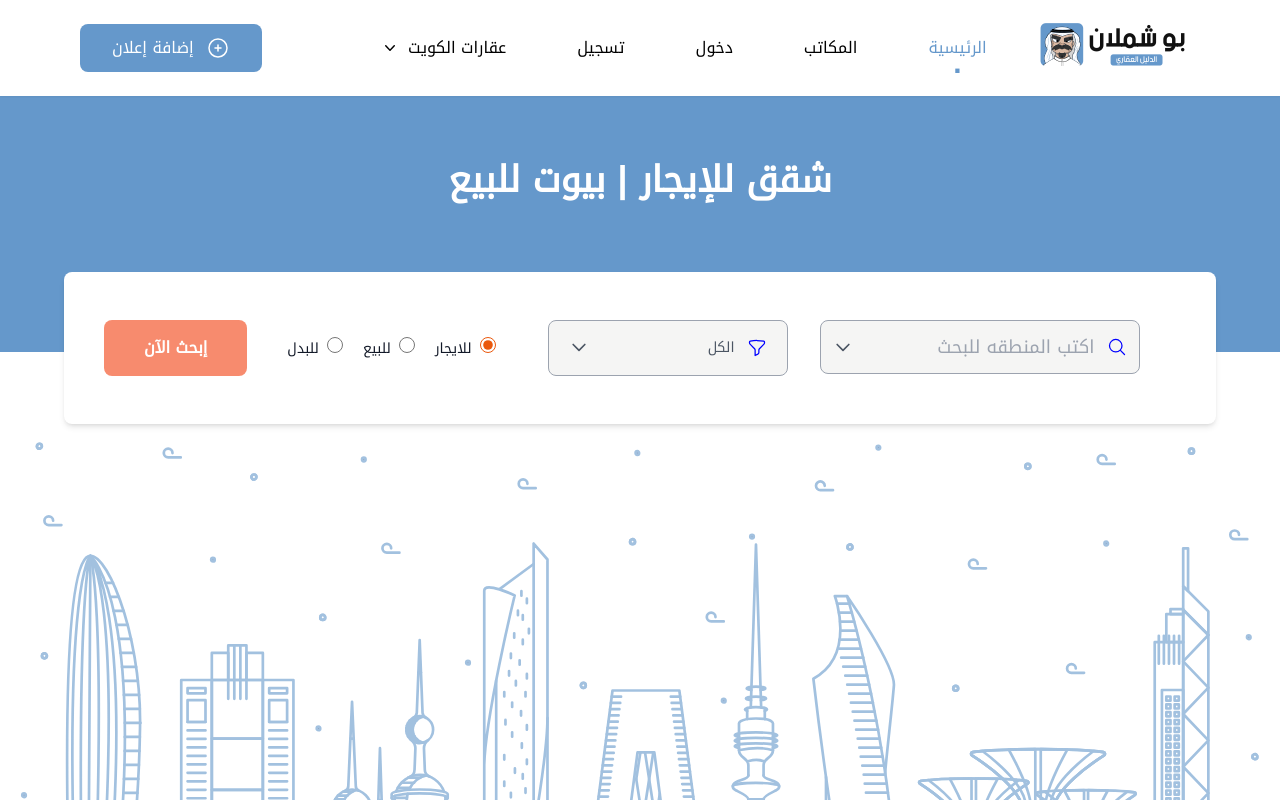
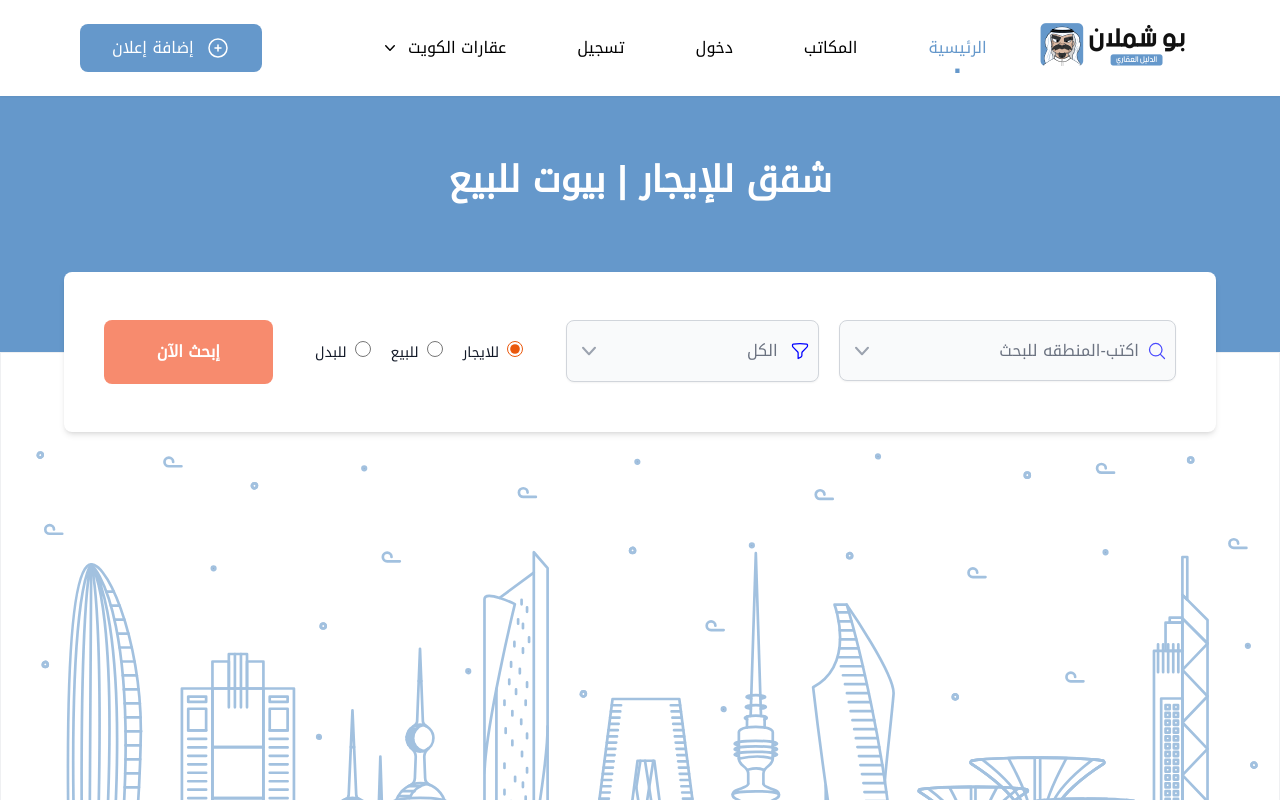
Before and after one commit to samiur-r/square-feet, a Next.js app: page / in a window 1280 px wide. Shown: the top 800 px of the page. Built offline with nearby package versions, Linux system fonts and the light colour scheme.

Commit message:
chore: replace old component with filter auto complete

```diff
--- a/src/components/AutoComplete.tsx
+++ b/src/components/AutoComplete.tsx
@@ -1,4 +1,4 @@
-import { Fragment, useState } from 'react'
+import { Dispatch, Fragment, SetStateAction, useState } from 'react'
 import { Combobox, Transition } from '@headlessui/react'
 import { ChevronUpIcon, ChevronDownIcon } from '@heroicons/react/20/solid'
 
@@ -7,11 +7,15 @@ import { LocationType } from 'intefaces'
 interface AutoCompleteProps {
   locations: LocationType[]
   isHomePage?: boolean
+  showFilterCombobox?: boolean
+  handleSetShowFilterCombobox?: Dispatch<SetStateAction<boolean>>
 }
 
 const AutoComplete: React.FC<AutoCompleteProps> = ({
   locations,
-  isHomePage
+  isHomePage,
+  showFilterCombobox,
+  handleSetShowFilterCombobox
 }) => {
   const [selected, setSelected] = useState(
     isHomePage
@@ -22,6 +26,14 @@ const AutoComplete: React.FC<AutoCompleteProps> = ({
   )
 
   const [query, setQuery] = useState('')
+
+  // TODO: optimize the func
+  const changeShowFilterComboboxStatus = (open: boolean) => {
+    setTimeout(() => {
+      // @ts-ignore
+      handleSetShowFilterCombobox(open)
+    })
+  }
 
   const filteredLocations =
     query === ''
@@ -34,16 +46,20 @@ const AutoComplete: React.FC<AutoCompleteProps> = ({
         )
 
   return (
-    <div className="dir-rtl w-full relative mt-10">
+    <div className="dir-rtl w-full relative">
       <Combobox value={selected} onChange={setSelected}>
         {({ open }) => (
-          <div>
-            {/* eslint-disable-next-line react/jsx-no-useless-fragment */}
-            <>
+          <>
+            {showFilterCombobox !== undefined &&
+              showFilterCombobox !== open &&
+              changeShowFilterComboboxStatus(open)}
+            <div>
               <div
                 className={`${
-                  isHomePage ? 'bg-gray-100' : 'bg-white'
-                } flex py-3 px-2 gap-2 items-center border border-gray-300 w-full h-full cursor-default overflow-hidden rounded-lg text-left outline-none`}
+                  isHomePage
+                    ? 'bg-gray-50 rounded-full md:rounded-lg'
+                    : 'bg-white rounded-lg'
+                } flex py-3.5 px-2 gap-2 items-center border border-gray-300 shadow-sm w-full h-full cursor-default overflow-hidden text-left outline-none`}
               >
                 {isHomePage && (
                   <div className="flex items-center">
@@ -63,13 +79,18 @@ const AutoComplete: React.FC<AutoCompleteProps> = ({
                     </svg>
                   </div>
                 )}
-                <Combobox.Button className="w-full h-8" as="div">
+                <Combobox.Button className="w-full h-full" as="div">
                   <Combobox.Input
                     id="location"
                     className="peer w-full bg-inherit h-full text-base leading-5 text-gray-500 outline-none"
-                    placeholder=" "
-                    // @ts-ignore
-                    displayValue={(location) => location?.title}
+                    placeholder={`${isHomePage ? 'اكتب المنطقه للبحث' : ' '}`}
+                    displayValue={(location) => {
+                      if (open) {
+                        return ''
+                      }
+                      // @ts-ignore
+                      return location?.title
+                    }}
                     onChange={(event) => setQuery(event.target.value)}
                   />
                   {!isHomePage && (
@@ -102,7 +123,11 @@ const AutoComplete: React.FC<AutoCompleteProps> = ({
                 leaveTo="opacity-0"
                 afterLeave={() => setQuery('')}
               >
-                <Combobox.Options className="z-20 bg-white absolute pr-2 overflow-y-scroll mt-5 md:mt-1 left-0 max-h-80 w-full rounded-md py-1 text-base shadow-lg ring-1 ring-black ring-opacity-5 focus:outline-none sm:text-sm">
+                <Combobox.Options
+                  className={`${
+                    isHomePage && 'hidden md:block'
+                  } z-20 bg-white absolute pr-2 overflow-y-scroll mt-3 left-0 max-h-80 w-full rounded-lg text-base shadow-lg ring-1 ring-black ring-opacity-5 focus:outline-none sm:text-sm`}
+                >
                   {filteredLocations.length === 0 && query !== '' ? (
                     <div className="relative cursor-default select-none py-2 px-4 text-gray-700">
                       لا توجد منطقه بهذا الاسم
@@ -151,8 +176,8 @@ const AutoComplete: React.FC<AutoCompleteProps> = ({
                   )}
                 </Combobox.Options>
               </Transition>
-            </>
-          </div>
+            </div>
+          </>
         )}
       </Combobox>
     </div>
--- a/src/components/FilterAutoComplete.tsx
+++ b/src/components/FilterAutoComplete.tsx
@@ -1,4 +1,11 @@
-import { Fragment, useState, SetStateAction, Dispatch } from 'react'
+import {
+  Fragment,
+  useState,
+  useRef,
+  SetStateAction,
+  Dispatch,
+  useEffect
+} from 'react'
 import { Combobox, Transition } from '@headlessui/react'
 import { ChevronUpIcon, ChevronDownIcon } from '@heroicons/react/20/solid'
 import Image from 'next/image'
@@ -12,17 +19,39 @@ interface FilterAutoCompleteProps {
   locations: LocationType[]
   purposes: Array<{ id: number; title: string }>
   propertyTypes: Array<{ id: number; title: string }>
+  isLocationDropDownOpen: boolean
   handleIsLocationDropDownOpen: Dispatch<SetStateAction<boolean>>
+  showOptions?: boolean
 }
 
 const FilterAutoComplete: React.FC<FilterAutoCompleteProps> = ({
   locations,
   purposes,
   propertyTypes,
-  handleIsLocationDropDownOpen
+  isLocationDropDownOpen,
+  handleIsLocationDropDownOpen,
+  showOptions
 }) => {
   const [selected, setSelected] = useState(locations[0])
   const [query, setQuery] = useState('')
+  const [showFilterModal, setShowFilterModal] = useState(false)
+
+  const isOpenRef = useRef<HTMLInputElement>(null)
+  const comboBtn = useRef<HTMLButtonElement>(null)
+
+  const handleInputFocus = () => comboBtn.current?.click()
+
+  useEffect(() => {
+    if (showOptions) handleInputFocus()
+  }, [showOptions])
+
+  // TODO: optimize the func
+  const changeOpenStatus = () => {
+    const isOpen = isOpenRef?.current?.value
+    setTimeout(() => {
+      handleIsLocationDropDownOpen(isOpen === 'true')
+    })
+  }
 
   const [propertyType, setPropertyType] = useState({
     id: propertyTypes[0].id,
@@ -36,7 +65,6 @@ const FilterAutoComplete: React.FC<FilterAutoCompleteProps> = ({
     PRICE_RANGES.min,
     PRICE_RANGES.max
   ])
-  const [showFilterModal, setShowFilterModal] = useState(false)
 
   const filteredLocations =
     query === ''
@@ -52,12 +80,10 @@ const FilterAutoComplete: React.FC<FilterAutoCompleteProps> = ({
     <div className="dir-rtl w-full">
       <Combobox value={selected} onChange={setSelected}>
         {({ open }) => (
+          <>
+            {open !== isLocationDropDownOpen && changeOpenStatus()}
+            <input ref={isOpenRef} type="hidden" value={`${open}`} />
             <div className="relative">
-            {/* eslint-disable-next-line react/jsx-no-useless-fragment */}
-            <>
-              {open
-                ? handleIsLocationDropDownOpen(true)
-                : handleIsLocationDropDownOpen(false)}
               <div className="flex py-3 px-2 gap-2 items-center relative w-full h-full cursor-default overflow-hidden rounded-lg bg-white text-left md:shadow-md outline-none">
                 <Combobox.Button className="hidden md:flex items-center">
                   {open ? (
@@ -72,11 +98,20 @@ const FilterAutoComplete: React.FC<FilterAutoCompleteProps> = ({
                     />
                   )}
                 </Combobox.Button>
+                <Combobox.Button className="hidden" ref={comboBtn} />
                 <Combobox.Button className="w-full h-8" as="div">
                   <Combobox.Input
+                    // @ts-ignore
+                    key={open}
                     className="w-full h-full text-base leading-5 text-gray-900 outline-none"
+                    placeholder="اكتب المنطقه للبحث"
+                    displayValue={(location) => {
+                      if (open) {
+                        return ''
+                      }
                       // @ts-ignore
-                    displayValue={(location) => location?.title}
+                      return location?.title
+                    }}
                     onChange={(event) => setQuery(event.target.value)}
                   />
                 </Combobox.Button>
@@ -97,6 +132,7 @@ const FilterAutoComplete: React.FC<FilterAutoCompleteProps> = ({
                     />
                   </svg>
                 </div>
+                {!showOptions && (
                   <div className="md:hidden">
                     <Link href="/">
                       <a className="flex items-center">
@@ -109,6 +145,7 @@ const FilterAutoComplete: React.FC<FilterAutoCompleteProps> = ({
                       </a>
                     </Link>
                   </div>
+                )}
               </div>
               <Transition
                 as={Fragment}
@@ -160,8 +197,8 @@ const FilterAutoComplete: React.FC<FilterAutoCompleteProps> = ({
                   )}
                 </Combobox.Options>
               </Transition>
+            </div>
           </>
-          </div>
         )}
       </Combobox>
       <FilterModal
--- a/src/components/Home/Banner.tsx
+++ b/src/components/Home/Banner.tsx
@@ -3,7 +3,7 @@ import React from 'react'
 
 const Banner = () => {
   return (
-    <div className="opacity-60 flex justify-center -mt-10 md:-mt-20">
+    <div className="opacity-60 flex justify-center -mt-10 md:-mt-20 border">
       <Image
         src="/images/banner.svg"
         width={1350}
--- a/src/components/ListBox.tsx
+++ b/src/components/ListBox.tsx
@@ -8,7 +8,8 @@ interface OptType {
 }
 
 interface ListProps {
-  placeholder: string
+  selectedOpt: OptType | undefined
+  placeholder?: string
   options: Array<OptType>
   isFloatingLabel?: boolean
   showFilterIcon?: boolean
@@ -16,18 +17,19 @@ interface ListProps {
 }
 
 const List: React.FC<ListProps> = ({
+  selectedOpt,
   placeholder,
   options,
   isFloatingLabel,
   showFilterIcon,
   bgGray
 }) => {
-  const [selected, setSelected] = useState<OptType | undefined>(undefined)
+  const [selected, setSelected] = useState<OptType | undefined>(selectedOpt)
 
   return (
     <Listbox value={selected} onChange={setSelected}>
       {({ open }) => (
-        <div className="relative">
+        <div className="relative dir-rtl">
           {isFloatingLabel && (
             <span
               className={`${(open || selected) && '-top-2 mx-4 text-sm'} ${
@@ -39,8 +41,10 @@ const List: React.FC<ListProps> = ({
           )}
           <Listbox.Button
             className={`${
-              bgGray ? 'bg-gray-50' : 'bg-white'
-            } flex justify-between items-center py-4 px-2 relative w-full cursor-text rounded-lg border border-gray-300 shadow-sm focus:border-primary focus:outline-none text-base text-gray-500`}
+              bgGray
+                ? 'bg-gray-50 rounded-full md:rounded-lg'
+                : 'bg-white rounded-lg'
+            } flex justify-between items-center py-4 px-2 relative w-full cursor-text border border-gray-300 shadow-sm focus:border-primary focus:outline-none text-base text-gray-500`}
           >
             <span className="flex gap-3 items-center w-full">
               <span className={`${!showFilterIcon && 'hidden'}`}>
@@ -82,7 +86,7 @@ const List: React.FC<ListProps> = ({
             leaveFrom="opacity-100"
             leaveTo="opacity-0"
           >
-            <Listbox.Options className="absolute z-20 mt-3 max-h-60 w-full overflow-auto rounded-lg bg-white py-1 text-base shadow-lg ring-1 ring-black ring-opacity-5 focus:outline-none sm:text-sm">
+            <Listbox.Options className="absolute z-20 mt-3 max-h-60 w-full overflow-auto rounded-lg bg-white text-base shadow-lg ring-1 ring-black ring-opacity-5 focus:outline-none sm:text-sm">
               {options.map((option) => (
                 <Listbox.Option
                   key={option.id}
--- a/src/components/Nav.tsx
+++ b/src/components/Nav.tsx
@@ -1173,6 +1173,7 @@ const Nav: React.FC = () => {
               locations={locations}
               purposes={purposes}
               propertyTypes={propertyTypes}
+              isLocationDropDownOpen={isLocationDropDownOpen}
               handleIsLocationDropDownOpen={setIsLocationDropDownOpen}
             />
           )}
--- a/src/components/SearchBox/index.tsx
+++ b/src/components/SearchBox/index.tsx
@@ -1,12 +1,11 @@
-/* eslint-disable @typescript-eslint/no-unused-vars */
 import React, { useEffect, useState } from 'react'
+import Link from 'next/link'
+// eslint-disable-next-line @typescript-eslint/no-unused-vars
+import dynamic from 'next/dynamic'
 
-import { PRICE_RANGES } from 'constant'
-import { LocationType } from 'intefaces'
-import Link from 'next/link'
-import SelectDropZone from './SelectDropzone'
-import SelectPropertyType from './SelectPropertyType'
-import FilterModal from './FilterModal'
+import ListBox from 'components/ListBox'
+import AutoComplete from 'components/AutoComplete'
+import FilterAutoComplete from 'components/FilterAutoComplete'
 
 const propertyTypes = [
   {
@@ -953,49 +952,6 @@ const locations = [
   }
 ]
 
-const posts = [
-  {
-    _id: '633b3a5dfe37729cc703fc74',
-    user: 1,
-    state: 'محافظة مبارك الكب',
-    city: 'ابوفطيره',
-    propertyType: 'شقه',
-    purpose: 'للايجار',
-    price: '2000',
-    description: 'flat in ابوفطيره city'
-  },
-  {
-    _id: '633b3c09fe37729cc703fc75',
-    user: 1,
-    state: 'محافظة مبارك الكب',
-    city: 'ابوفطيره',
-    propertyType: 'شقه',
-    purpose: 'للايجار',
-    price: '3000',
-    description: 'Another flat in ابوفطيره city'
-  },
-  {
-    _id: '633b3cbcfe37729cc703fc76',
-    user: 2,
-    state: 'محافظة مبارك الكب',
-    city: 'اسواق القرين - غرب ابوفطيره',
-    propertyType: 'كبد',
-    purpose: 'للبيع',
-    price: '55000',
-    description: 'House sell in اسواق القرين - غرب ابوفطيره city'
-  },
-  {
-    _id: '633b3db0fe37729cc703fc77',
-    user: 2,
-    state: 'محافظة حولي',
-    city: 'السلام',
-    propertyType: 'شقه',
-    purpose: 'للايجار',
-    price: '4000',
-    description: 'Apartment rent in السلام city'
-  }
-]
-
 const purposes = [
   {
     id: 0,
@@ -1012,70 +968,38 @@ const purposes = [
 ]
 
 const SearchBox = () => {
-  const [propertyType, setPropertyType] = useState({
-    id: propertyTypes[0].id,
-    title: propertyTypes[0].title
-  })
   const [purpose, setPurpose] = useState({
     id: purposes[2].id,
     title: purposes[2].title
   })
-  const [locationsSelected, setLocationsSelected] = useState<LocationType[]>([])
-  const [filteredPosts, setFilteredPosts] = useState(posts)
-  const [priceRange, setPriceRange] = useState([
-    PRICE_RANGES.min,
-    PRICE_RANGES.max
-  ])
-  const [showFilterModal, setShowFilterModal] = useState(false)
+  const [isLocationDropDownOpen, setIsLocationDropDownOpen] = useState(false)
+  const [
+    isLocationDropDownOpenUpdatedOnce,
+    setIsLocationDropDownOpenUpdatedOnce
+  ] = useState(false)
+  const [showFilterCombobox, setShowFilterCombobox] = useState(false)
 
-  const handleSetPropertyType = (id: number, title: string) => {
-    setPropertyType({ id, title })
-  }
+  useEffect(() => {
+    if (isLocationDropDownOpen) setIsLocationDropDownOpenUpdatedOnce(false)
+  }, [isLocationDropDownOpen])
 
-  const handleSetLocationsSelected = (regions: LocationType[]) => {
-    setLocationsSelected(regions)
-  }
-
-  const filterPosts = () => {
-    // const filteredByPurpose = posts.filter(
-    //   (post: { purpose: string }) => post.purpose === purpose
-    // )
-    // const filteredByPropertyType =
-    //   propertyType === 'الكل'
-    //     ? filteredByPurpose
-    //     : filteredByPurpose.filter(
-    //         (post: { propertyType: string }) =>
-    //           post.propertyType === propertyType
-    //       )
-    // const filteredByLocation = !locationsSelected.length
-    //   ? filteredByPropertyType
-    //   : locationsSelected[0].type === 'all'
-    //   ? filteredByPropertyType
-    //   : locationsSelected[0].type === 'state'
-    //   ? filteredByPropertyType.filter(
-    //       (post: { state: unknown }) =>
-    //         post.state === locationsSelected[0].value
-    //     )
-    //   : filteredByPropertyType.filter((post: { city: unknown }) =>
-    //       locationsSelected
-    //         .map((location: { value: unknown }) => location.value)
-    //         .includes(post.city)
-    //     )
-    setFilteredPosts([])
-  }
+  useEffect(() => {
+    if (isLocationDropDownOpenUpdatedOnce)
+      setShowFilterCombobox(isLocationDropDownOpen)
+  }, [isLocationDropDownOpen])
 
   return (
-    <div className="container max-w-6xl md:flex grid grid-cols-1 w-full md:w-auto px-5 md:px-10 pb-12 md:pb-auto md:py-12 md:rounded-lg md:shadow-md mt-20 md:-mt-20 bg-white">
+    <>
+      <div className="container relative z-10 max-w-6xl md:flex gap-5 grid grid-cols-1 w-full md:w-auto px-5 md:px-10 pb-10 md:pb-auto md:py-12 md:rounded-lg md:shadow-md mt-10 md:-mt-20 bg-white">
         <Link href="/filter">
           <button
             type="button"
-          className="bg-secondary w-full md:w-auto whitespace-nowrap order-4 md:order-1 opacity-80 hover:opacity-100 text-white font-bold py-4 px-10 md:rounded-lg rounded-full"
-          onClick={filterPosts}
+            className="md:w-2/12 py-5 bg-secondary whitespace-nowrap order-4 md:order-1 opacity-80 hover:opacity-100 text-white font-bold flex justify-center items-center md:rounded-lg rounded-full"
           >
             إبحث الآن
           </button>
         </Link>
-      <div className="md:hidden mb-5 cursor-pointer w-full grid grid-cols-3 rounded-full border">
+        <div className="md:hidden cursor-pointer grid grid-cols-3 rounded-full border">
           {purposes.map((purposeItem, index) => (
             <button
               key={purposeItem.id}
@@ -1093,9 +1017,9 @@ const SearchBox = () => {
             </button>
           ))}
         </div>
-      <div className="hidden md:flex ml-10 h-14 order-1 md:order-2">
+        <div className="md:w-3/12 hidden md:flex gap-5 justify-center order-1 md:order-2">
           {purposes.map((purposeItem, index) => (
-          <div className="flex items-center mr-5 w-max" key={purposeItem.id}>
+            <div className="flex items-center w-max" key={purposeItem.id}>
               <label
                 htmlFor={`default-radio-${index + 1}`}
                 className="text-sm font-medium text-gray-900"
@@ -1116,34 +1040,36 @@ const SearchBox = () => {
             </div>
           ))}
         </div>
-      <div className="md:ml-8 order-3 mb-5 md:mb-0 w-full md:w-auto">
-        <SelectPropertyType
-          propertyTypes={propertyTypes}
-          handleSetPropertyType={handleSetPropertyType}
+        <div className="md:w-3/12 order-3">
+          <ListBox
+            selectedOpt={propertyTypes[0]}
+            options={propertyTypes}
+            bgGray
+            showFilterIcon
           />
         </div>
-      <div className="md:ml-8 order-2 md:order-4 mb-5 md:mb-0 w-full md:w-auto">
-        <SelectDropZone
+        <div className="md:w-4/12 order-2 md:order-4">
+          <AutoComplete
             locations={locations}
-          handleSetLocationsSelected={handleSetLocationsSelected}
-          setShowFilterModal={setShowFilterModal}
+            isHomePage
+            showFilterCombobox={showFilterCombobox}
+            handleSetShowFilterCombobox={setShowFilterCombobox}
           />
         </div>
-      {showFilterModal && (
-        <FilterModal
+      </div>
+      {showFilterCombobox && (
+        <div className="fixed md:hidden w-screen h-full z-30 bg-white top-0 left-0">
+          <FilterAutoComplete
+            locations={locations}
             purposes={purposes}
             propertyTypes={propertyTypes}
-          selectedPurpose={purpose}
-          selectedPropertyType={propertyType}
-          selectedPriceRange={priceRange}
-          showFilterModal={showFilterModal}
-          setPurpose={setPurpose}
-          setPropertyType={setPropertyType}
-          setPriceRange={setPriceRange}
-          setShowFilterModal={setShowFilterModal}
+            isLocationDropDownOpen={isLocationDropDownOpen}
+            handleIsLocationDropDownOpen={setIsLocationDropDownOpen}
+            showOptions
           />
+        </div>
       )}
-    </div>
+    </>
   )
 }
 
```
Also changed, not shown: src/hooks/useIsFirstRender.tsx (added, +15 -0 lines), src/pages/post/create.tsx (+11 -3 lines). Lines whose indentation alone changed are shown as unchanged.
